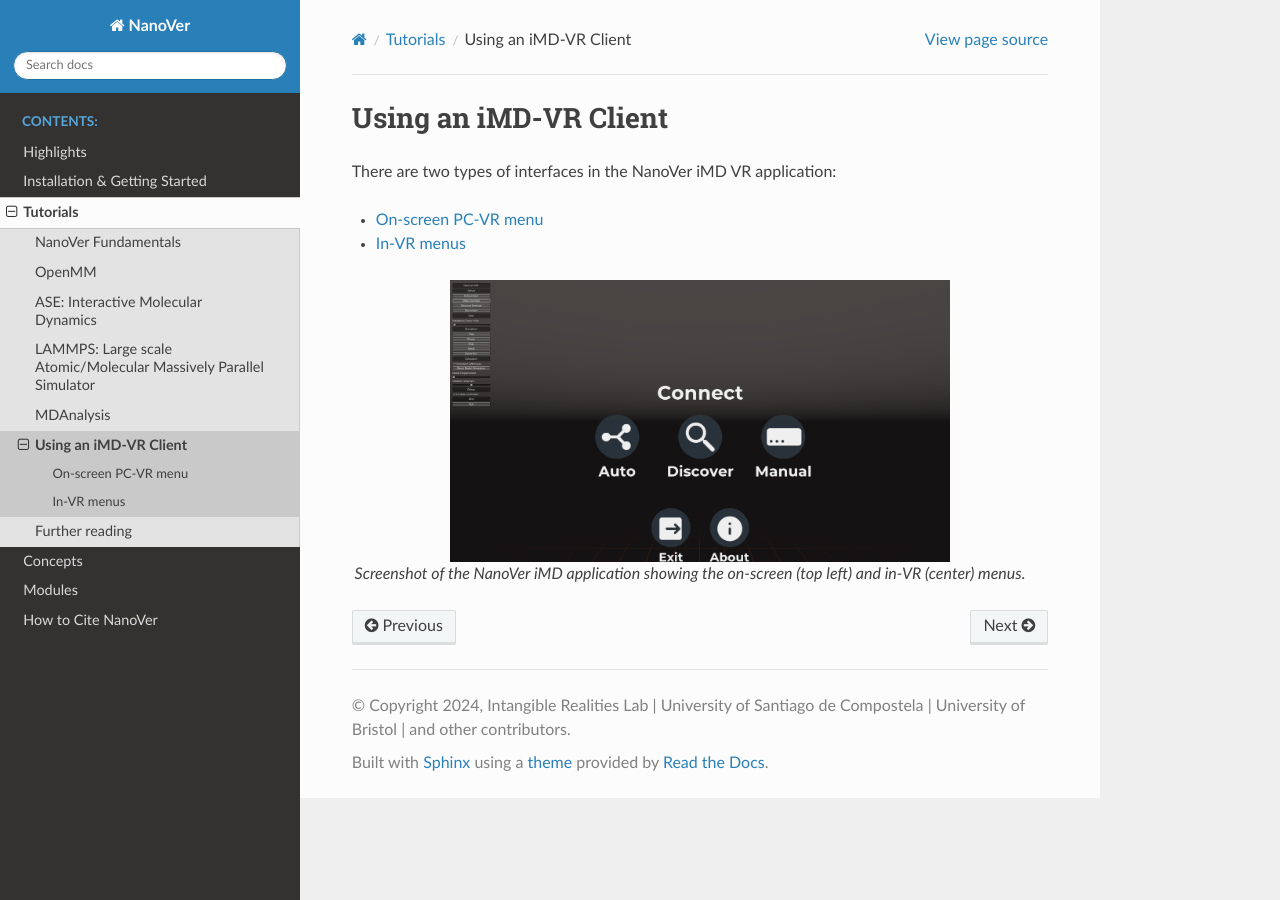
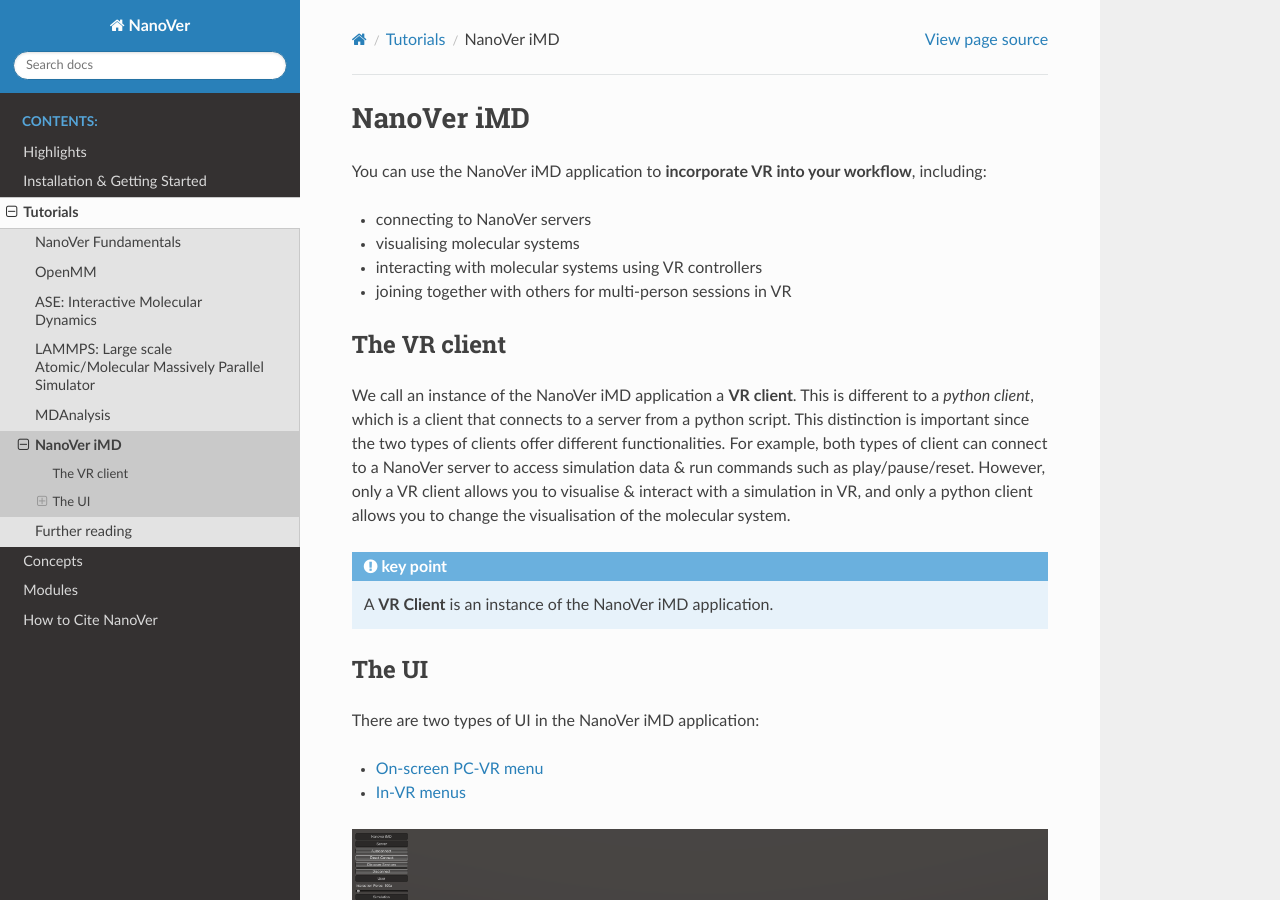
Before and after one commit to IRL2/nanover-docs, a Sphinx documentation site: the page built from source/tutorials/vrclient/vrclient.rst, in a window 1280 px wide and 900 px high. Built offline with Sphinx 7.4.7 and the Read the Docs theme 2.0.0, drawn with Linux system fonts in a browser that asks for light colours; pages that are not in the unit, such as notebooks, are missing from menus; the version number could not be read and is left out.

Commit message:
Update text
Add more info about the VR client (in particular the difference between a VR client and a python client).

```diff
--- a/source/tutorials/vrclient/invrmenu.rst
+++ b/source/tutorials/vrclient/invrmenu.rst
@@ -4,4 +4,5 @@
 In-VR menus
 ===========
 
-This page is currently in progress.
+This page is currently being written! See the `issue
+<https://github.com/IRL2/nanover-docs/issues/85>`_ on the git repo.
--- a/source/tutorials/vrclient/vrclient.rst
+++ b/source/tutorials/vrclient/vrclient.rst
@@ -1,10 +1,38 @@
  .. _vr-client-tutorial:
 
-======================
-Using an iMD-VR Client
-======================
+===========
+NanoVer iMD
+===========
 
-There are two types of interfaces in the NanoVer iMD VR application:
+You can use the NanoVer iMD application to **incorporate VR into your workflow**, including:
+
+* connecting to NanoVer servers
+* visualising molecular systems
+* interacting with molecular systems using VR controllers
+* joining together with others for multi-person sessions in VR
+
+
+The VR client
+#############
+
+
+We call an instance of the NanoVer iMD application a **VR client**.
+This is different to a *python client*, which is a client that connects to a server from a python script.
+This distinction is important since the two types of clients offer different functionalities.
+For example, both types of client can connect to a NanoVer server to access simulation data
+& run commands such as play/pause/reset.
+However, only a VR client allows you to visualise & interact with a simulation in VR,
+and only a python client allows you to change the visualisation of the molecular system.
+
+.. admonition:: key point
+
+   A **VR Client** is an instance of the NanoVer iMD application.
+
+
+The UI
+######
+
+There are two types of UI in the NanoVer iMD application:
 
 .. toctree::
    :maxdepth: 1
@@ -15,6 +43,6 @@ There are two types of interfaces in the NanoVer iMD VR application:
 
 .. figure:: /_static/UI_full-screen.png
     :align: center
-    :width: 500px
+    :width: 800px
 
     Screenshot of the NanoVer iMD application showing the on-screen (top left) and in-VR (center) menus.
```
